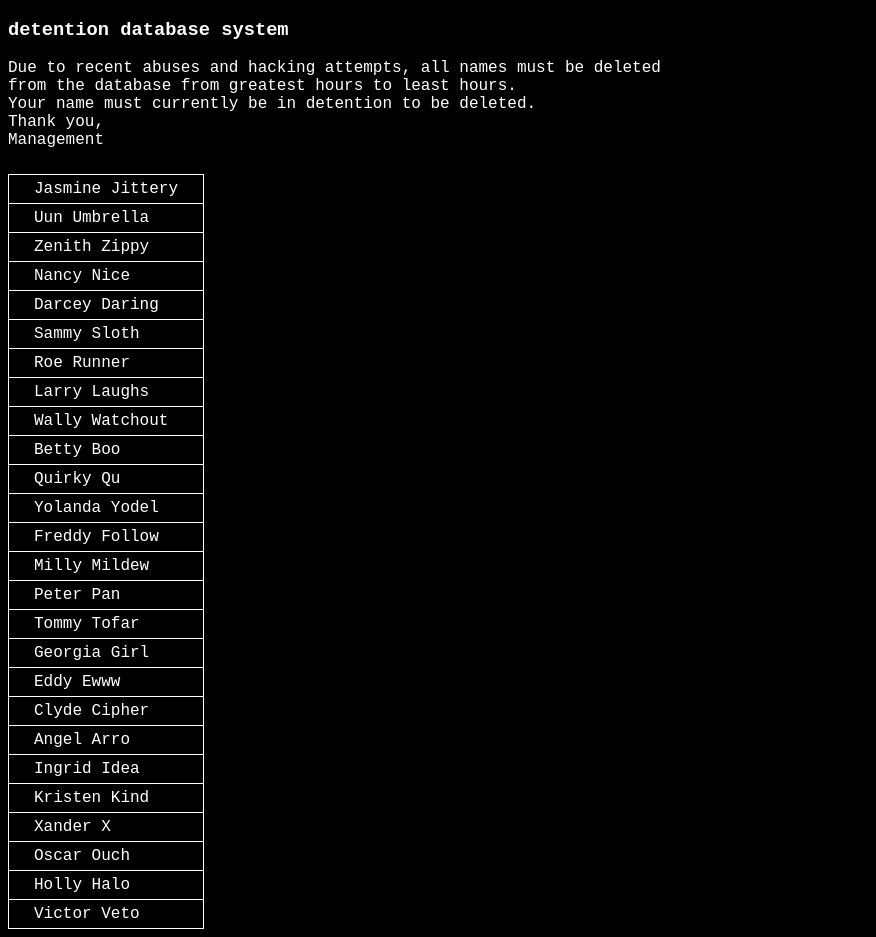
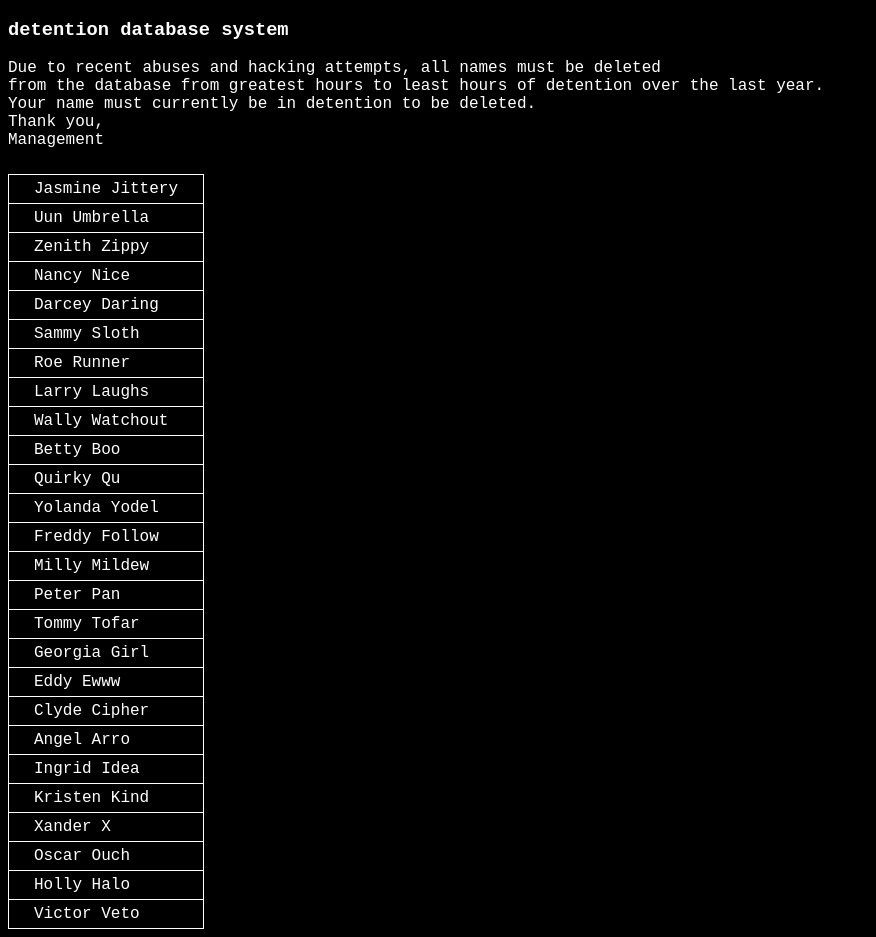
Before and after one commit to abhid/detentionDB, a plain HTML site: page index.html in a window 1280 px wide. Shown: the whole page, without its empty margins (0-876 px from the left). Drawn offline with nearby package versions, Linux system fonts and the light colour scheme; some packages are replaced by stand-ins of ours; a script that the page names is missing.

Commit message:
Update index.html

```diff
--- a/index.html
+++ b/index.html
@@ -11,7 +11,7 @@
   <body>
     <div ng-controller="studentsController as students" ng-init="students.randomize();">
       <h3 class="title">detention database system</h3>
-      <div class="instructions" style="margin-bottom: 25px;">Due to recent abuses and hacking attempts, all names must be deleted<br />from the database from greatest hours to least hours.<br />Your name must currently be in detention to be deleted.<br />Thank you,<br />Management</div>
+      <div class="instructions" style="margin-bottom: 25px;">Due to recent abuses and hacking attempts, all names must be deleted<br />from the database from greatest hours to least hours of detention over the last year.<br />Your name must currently be in detention to be deleted.<br />Thank you,<br />Management</div>
       <table>
         <tr ng-repeat="student in students.list">
           <td ng-click="students.delete(student.id)">{{student.name}}</td>
```
